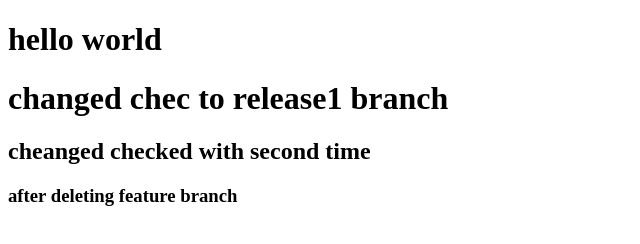
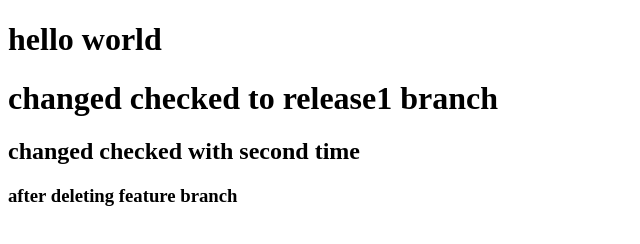
Before and after one commit to khattak436/project2, a plain HTML site: page index.html in a window 1280 px wide. Shown: the whole page, without its empty margins (0-640 px from the left). Drawn offline with Linux system fonts and the light colour scheme.

Commit message:
modify master branch

```diff
--- a/index.html
+++ b/index.html
@@ -9,8 +9,9 @@
     <h1>hello world</h1>
     <title>salmankhattak</title>
     <title>salmankhan</title>
-    <h1>changed chec to release1 branch </h1>
-    <h2>cheanged checked with second time</h2>
+    <h1>changed checked to release1 branch </h1>
+    <h2>changed checked with second time</h2>
     <h3>after deleting feature branch</h3>
+
 </body>
 </html>
```
Also changed, not shown: hotfix.txt (added), release2.txt (added).
